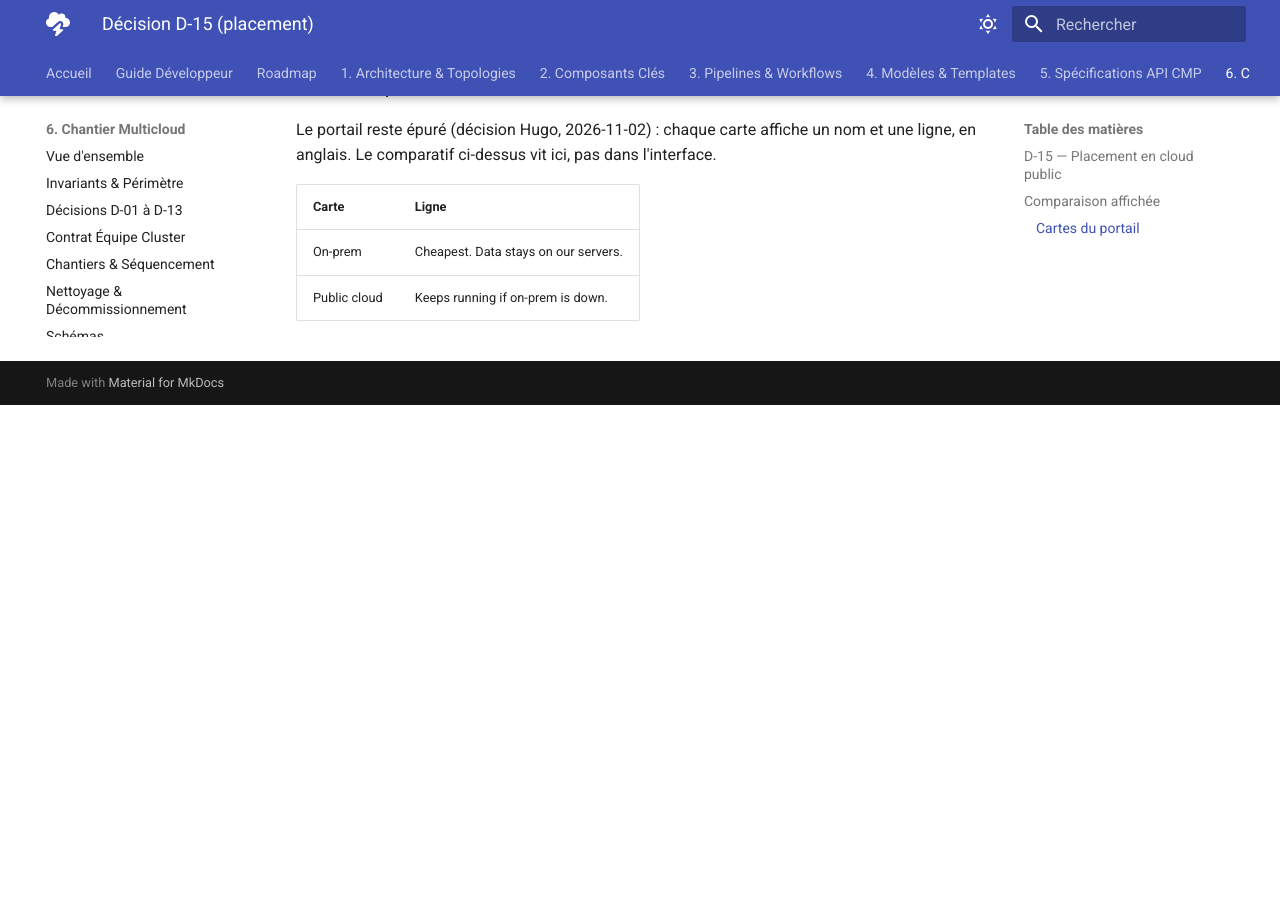
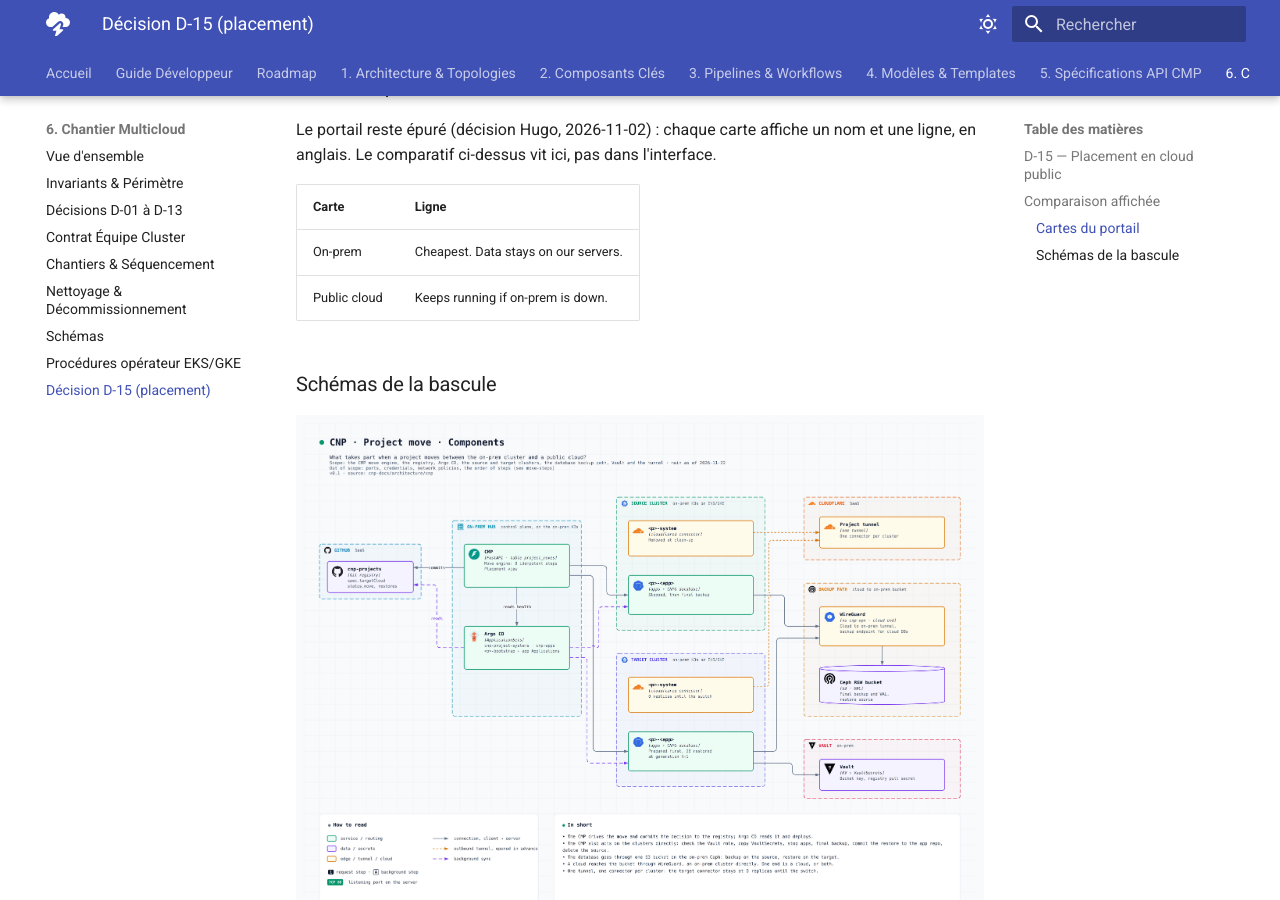
Before and after one commit to 3-Istor/cnp-docs, an MkDocs documentation site: the page built from docs/06-multicloud/08-placement-cloud-public.md, in a window 1280 px wide and 900 px high, scrolled down 2395 px. Built offline with MkDocs 1.6.1 and Material for MkDocs 9.7.7, drawn with Linux system fonts in a browser that asks for light colours; before the commit the page ends 2800 px from its top, so only the background shows below that.

Commit message:
docs: project move diagrams, components and steps (CNP-292)
Co-Authored-By: Claude Opus 5.5 <noreply@anthropic.com>

```diff
--- a/docs/06-multicloud/08-placement-cloud-public.md
+++ b/docs/06-multicloud/08-placement-cloud-public.md
@@ -79,3 +79,9 @@ en anglais. Le comparatif ci-dessus vit ici, pas dans l'interface.
 |---|---|
 | On-prem | Cheapest. Data stays on our servers. |
 | Public cloud | Keeps running if on-prem is down. |
+
+### Schémas de la bascule
+
+![Bascule : composants](../01-architecture/diagrams/move-components.light.png)
+
+![Bascule : étapes et coupure](../01-architecture/diagrams/move-steps.light.png)
```
Also changed, not shown: docs/01-architecture/00-diagram-index.md (+1 -0 lines), docs/01-architecture/diagrams/move-components.light.png (added), docs/01-architecture/diagrams/move-steps.light.png (added), 7 other files.
